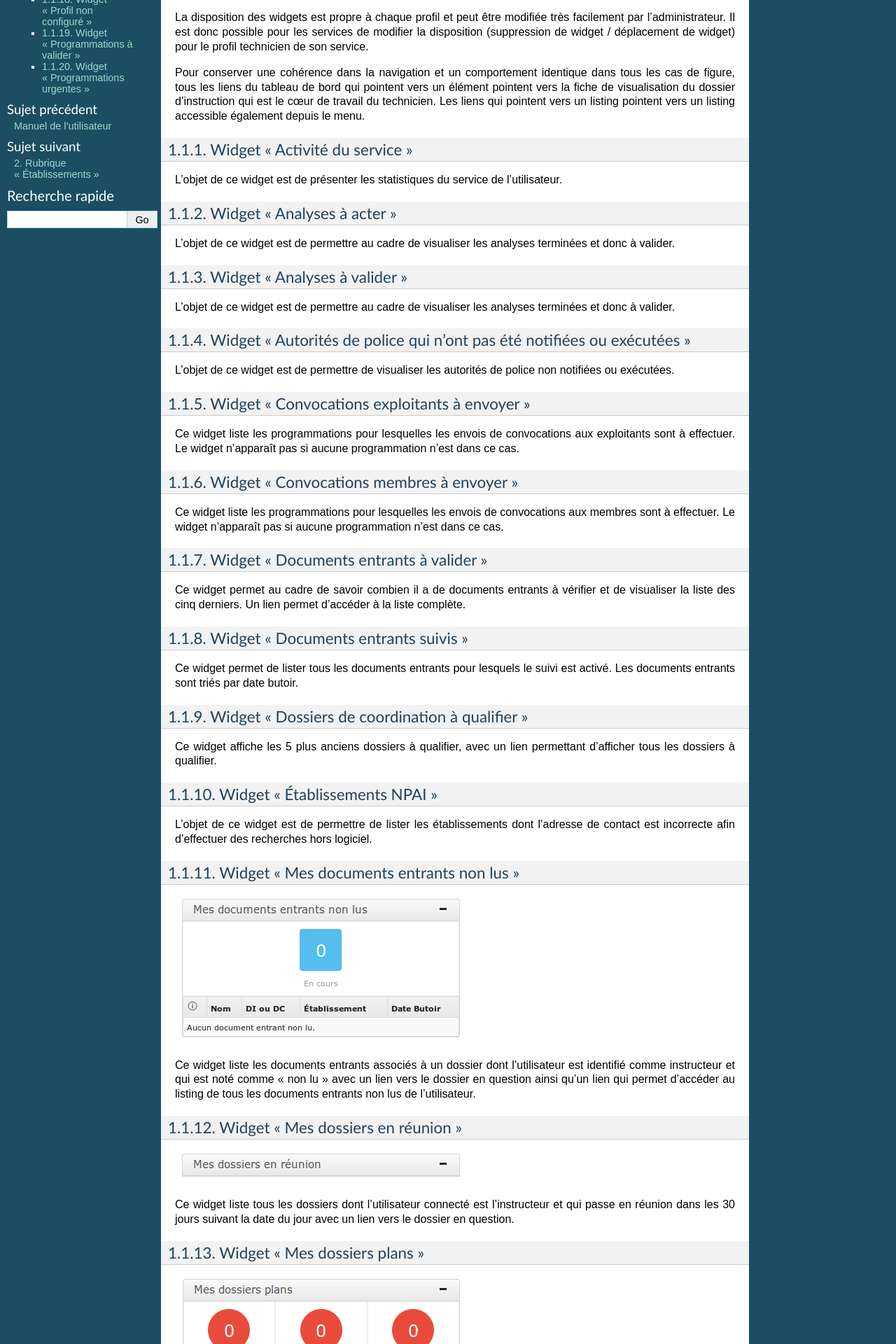
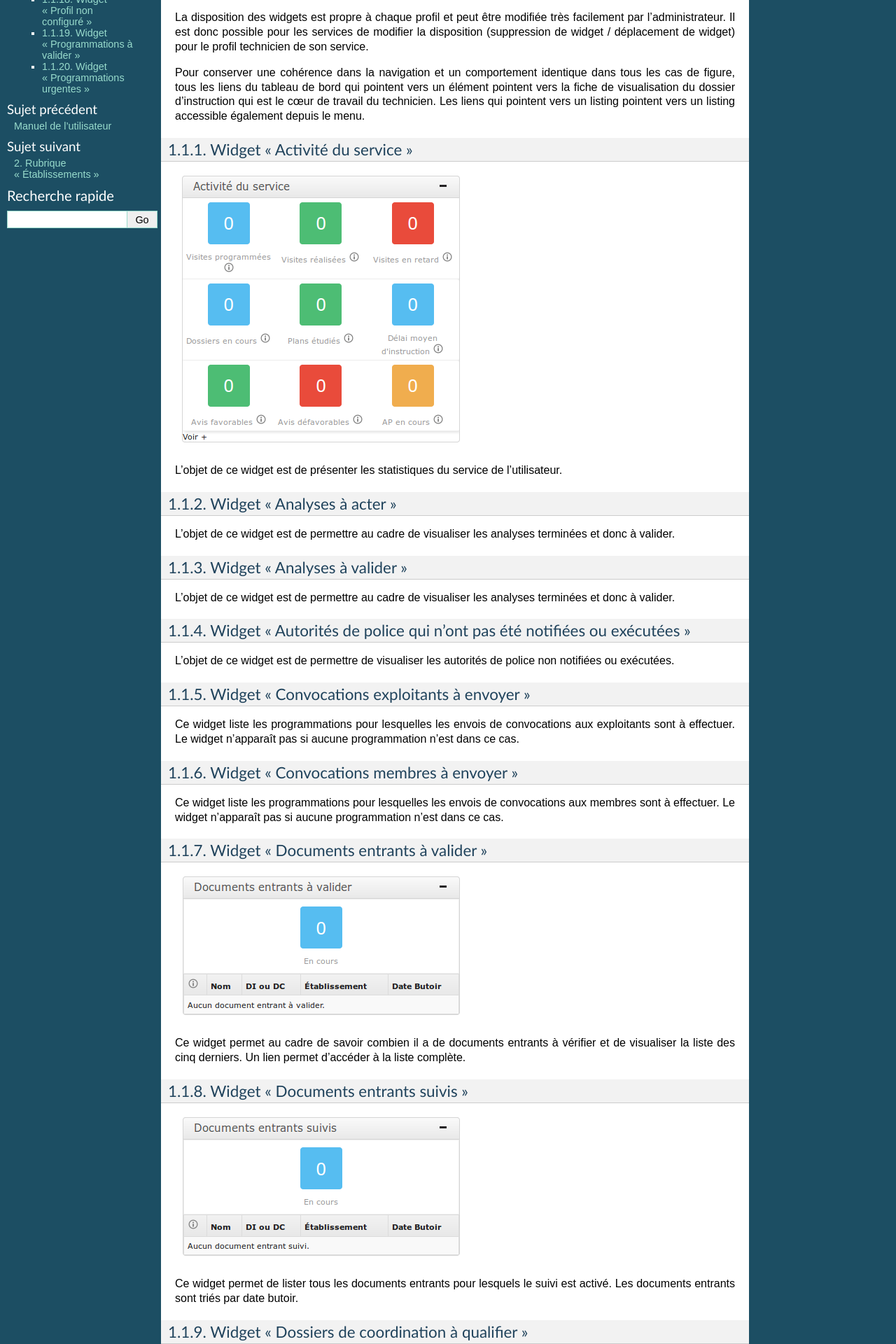
Before and after one commit to jcerini/openaria-documentation, a Sphinx documentation site: the page built from source/manuel_utilisateur/ergonomie/index.rst, in a window 1280 px wide. Shown: the part 963-2883 px from the top of the page at 70% size. Built offline with Sphinx 7.4.7, drawn with Linux system fonts in a browser that asks for light colours.

Commit message:
Ajoute les captures des widgets du profil cadre.

```diff
--- a/source/manuel_utilisateur/ergonomie/index.rst
+++ b/source/manuel_utilisateur/ergonomie/index.rst
@@ -16,6 +16,8 @@ Pour conserver une cohérence dans la navigation et un comportement identique da
 
 Widget "Activité du service"
 ----------------------------
+
+.. image:: widget_activite_service.png
 
 L'objet de ce widget est de présenter les statistiques du service de l'utilisateur.
 
@@ -53,17 +55,23 @@ Ce widget liste les programmations pour lesquelles les envois de convocations au
 Widget "Documents entrants à valider"
 -------------------------------------
 
+.. image:: widget_documents_entrants_a_valider.png
+
 Ce widget permet au cadre de savoir combien il a de documents entrants à vérifier et de visualiser la liste des cinq derniers. Un lien permet d'accéder à la liste complète.
 
 
 Widget "Documents entrants suivis"
 ----------------------------------
 
+.. image:: widget_documents_entrants_suivis.png
+
 Ce widget permet de lister tous les documents entrants pour lesquels le suivi est activé. Les documents entrants sont triés par date butoir.
 
 
 Widget "Dossiers de coordination à qualifier"
 ---------------------------------------------
+
+.. image:: widget_dossier_coordination_a_qualifier.png
 
 Ce widget affiche les 5 plus anciens dossiers à qualifier, avec un lien permettant d'afficher tous les dossiers à qualifier.
 
```
Also changed, not shown: source/manuel_utilisateur/ergonomie/widget_activite_service.png (added), source/manuel_utilisateur/ergonomie/widget_documents_entrants_a_valider.png (added), source/manuel_utilisateur/ergonomie/widget_documents_entrants_suivis.png (added), source/manuel_utilisateur/ergonomie/widget_dossier_coordination_a_qualifier.png (added).
